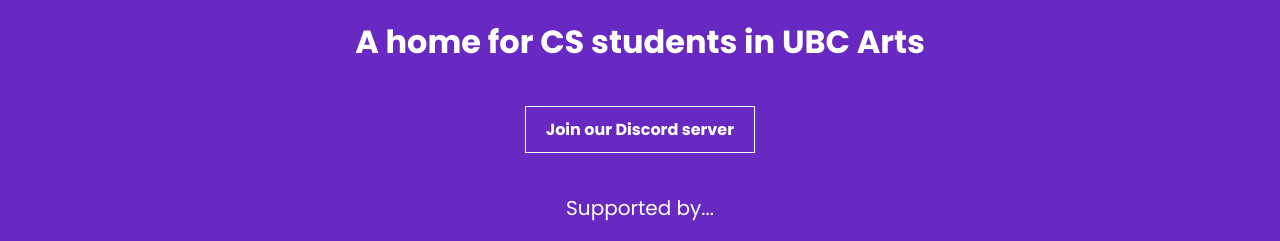
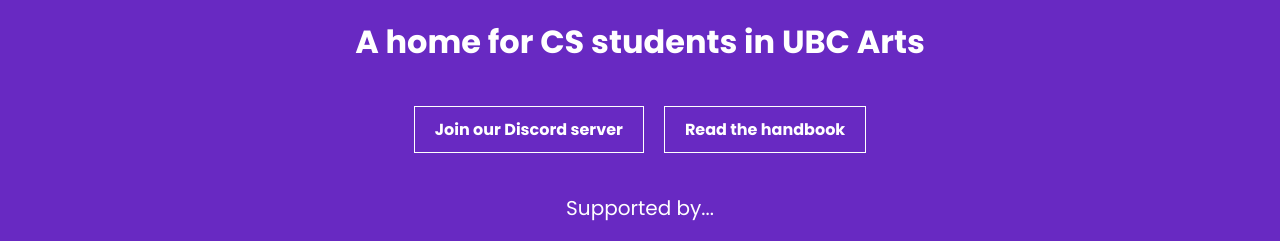
Before and after one commit to ubcbasics/website, a plain HTML site: page index.html in a window 1280 px wide. Shown: the part 266-507 px from the top of the page. Drawn offline with Linux system fonts and the light colour scheme.

Commit message:
Add handbook link

```diff
--- a/index.html
+++ b/index.html
@@ -214,6 +214,9 @@
                 <a class="button" href="https://discord.gg/A9JaQnWJaM"
                     >Join our Discord server</a
                 >
+                <a class="button" href="https://book.ubcbasics.org"
+                    >Read the handbook</a
+                >
             </div>
             <p>Supported by...</p>
             <div class="splashitems">
```
